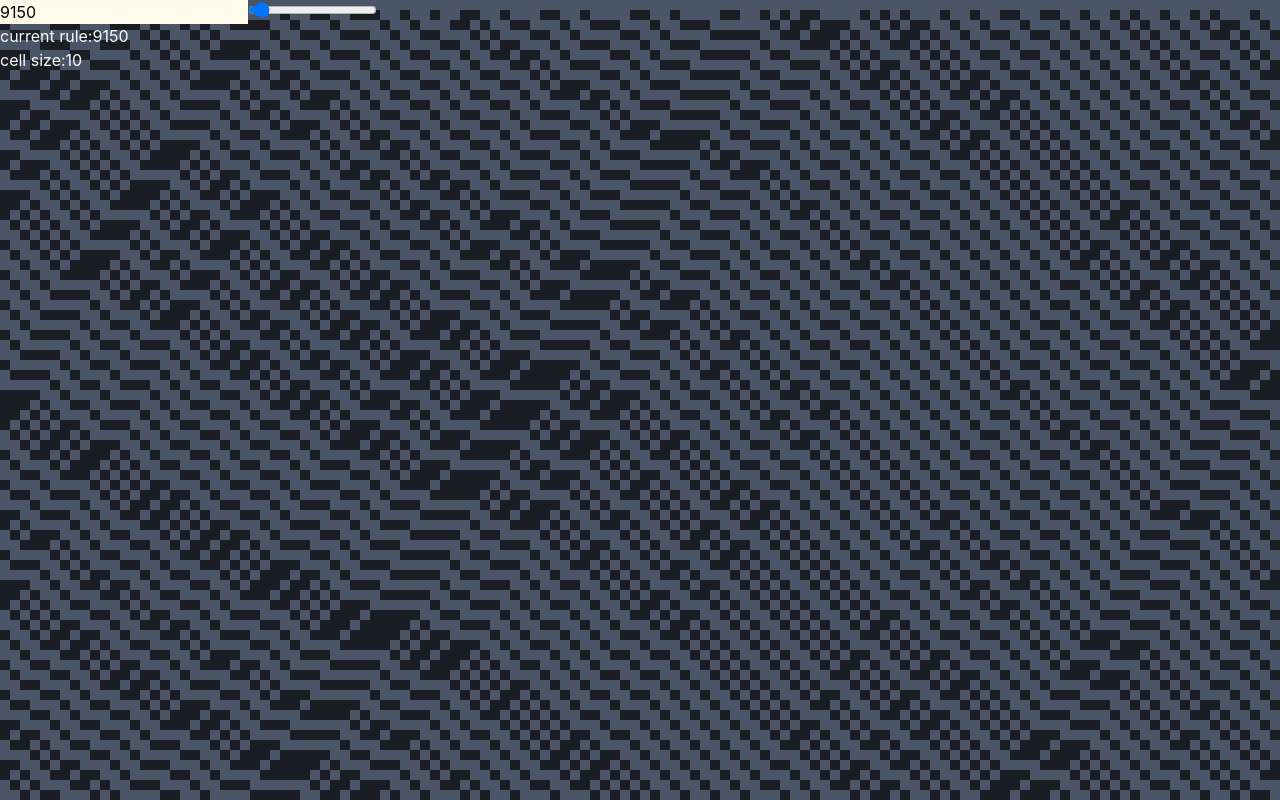
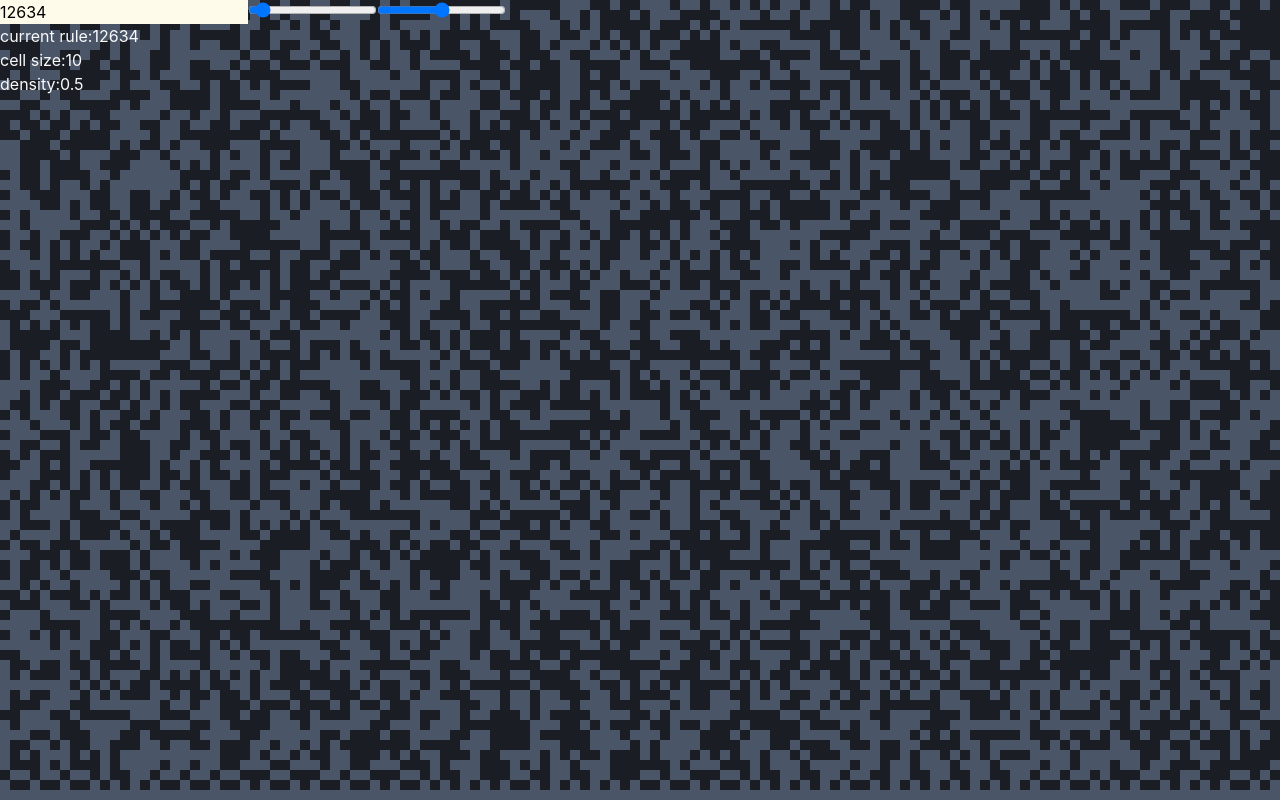
Before and after one commit to Iviv122/fireflies, a React (Vite) app: page / in a window 1280 px wide. Built offline with nearby package versions, Linux system fonts and the light colour scheme.

Commit message:
small rewrite :p + interesting rules

```diff
--- a/src/App.tsx
+++ b/src/App.tsx
@@ -1,36 +1,89 @@
-import { useState } from "react"
+import { useState, type SetStateAction } from "react"
 import Fireflies from "./components/fireflies"
 import Input from "./components/input";
 
 function App() {
 
-  const [ruleNumber, setRuleNumber] = useState<number>(9150);
+  const [ruleNumber, setRuleNumber] = useState<number>(12634);
   const [pixelSize, setPixelSize] = useState<number>(10);
+  const [density, setDensity] = useState<number>(0.5);
 
-  function setRule(input:string){
-    setRuleNumber(Number(input))
+  function setFun(
+    setState: React.Dispatch<SetStateAction<number>>
+  ) {
+    return (input: string) => {
+      setState(Number(input));
+    };
   }
 
-  function setSize(input:string){
-    setPixelSize(Number(input));
-  }
-
-  const interesting_rules = [9150,6]
+  const interesting_presets = [
+    {
+      rule: 9150,
+      density: 0.5
+    },
+    {
+      rule: 6,
+      density: 0.5
+    },
+    {
+      rule: 12634,
+      density: 1
+    },
+    {
+      rule: 41401,
+      density: 0.5
+    },
+    {
+      rule: 19907,
+      density: 1
+    },
+    {
+      rule: 18523,
+      density: 0.5
+    },
+    {
+      rule: 33112,
+      density: 0.5,
+    },
+    {
+      rule:  63157,
+      density: 0.5
+    },
+    {
+      rule:50587,
+      density: 1,
+    },
+    {
+      rule: 47460,
+      density: 0.5
+    },
+    {
+      rule: 47464,
+      density: 0.5
+    },
+    {
+      rule: 47512,
+      density: 0.9
+    }
+  ]
 
   return (
     <div className="relative w-dvw h-dvh">
 
       <div className="text-gray-50">
-        <Input placeHolder="Rule number" onChange={setRule} value={ruleNumber.toString()}/>
-        <Input placeHolder="Pixel size" onChange={setSize} value={pixelSize.toString()} type='range' min={5} max={100} step={1}/>
+        <Input placeHolder="Rule number" onChange={setFun(setRuleNumber)} value={ruleNumber.toString()} />
+        <Input placeHolder="Pixel size" onChange={setFun(setPixelSize)} value={pixelSize.toString()} type='range' min={4} max={100} step={1} />
+        <Input placeHolder="Pixel size" onChange={setFun(setDensity)} value={density.toString()} type='range' min={0} max={1} step={0.05} />
         <p>current rule:{ruleNumber}</p>
         <p>cell size:{pixelSize}</p>
+        <p>density:{density}</p>
       </div>
 
       <Fireflies
-      pixel_size={pixelSize}
-      rule_number={ruleNumber}
-      className="absolute top-0 left-0 w-full h-full z-[-1]"/>
+        pixel_size={pixelSize}
+        rule_number={ruleNumber}
+        density={density}
+        className="absolute top-0 left-0 w-full h-full z-[-1]" />
     </div >
   )
 }
--- a/src/components/fireflies.tsx
+++ b/src/components/fireflies.tsx
@@ -3,10 +3,11 @@ import { useRef, useEffect } from "react";
 interface FirefliesProps{
     pixel_size: number,
     rule_number: number,
+    density: number,
     className?: string
 };
 
-export default function Fireflies({pixel_size,rule_number,className} : FirefliesProps) {
+export default function Fireflies({pixel_size,rule_number,className,density} : FirefliesProps) {
     const canvasRef = useRef<HTMLCanvasElement>(null);
 
     useEffect(() => {
@@ -54,7 +55,7 @@ export default function Fireflies({pixel_size,rule_number,className} : Fireflies
 
             for (let y = 0; y < rows; y++) {
                 for (let x = 0; x < cols; x++) {
-                    cur[y][x] = Math.round(getRand());
+                    cur[y][x] = (getRand() >= 1-density) ? 1 : 0;
                     drawCell(x, y, cur[y][x]);
                 }
             }
@@ -100,7 +101,7 @@ export default function Fireflies({pixel_size,rule_number,className} : Fireflies
             cancelAnimationFrame(animationId)
             window.removeEventListener("resize", handleResize)
         }
-    }, [rule_number,pixel_size]);
+    }, [rule_number,pixel_size,density]);
 
 
     return (
```
